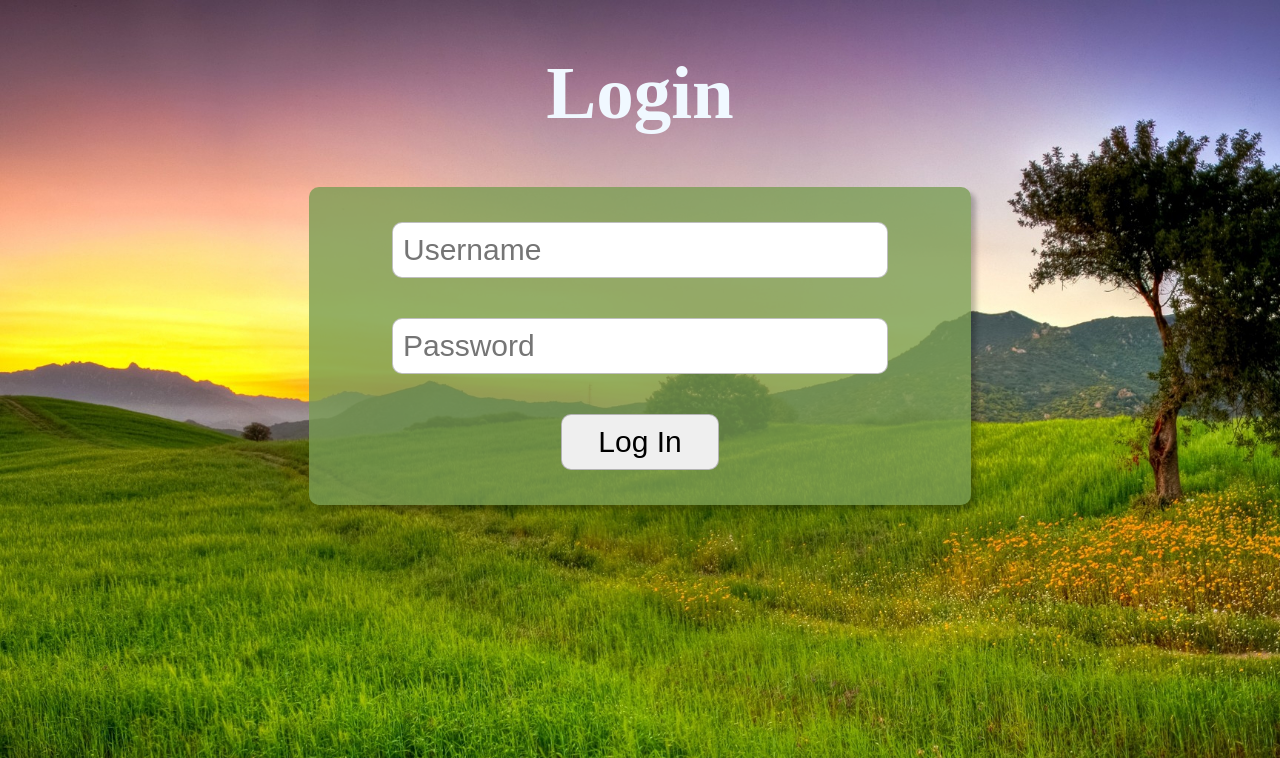
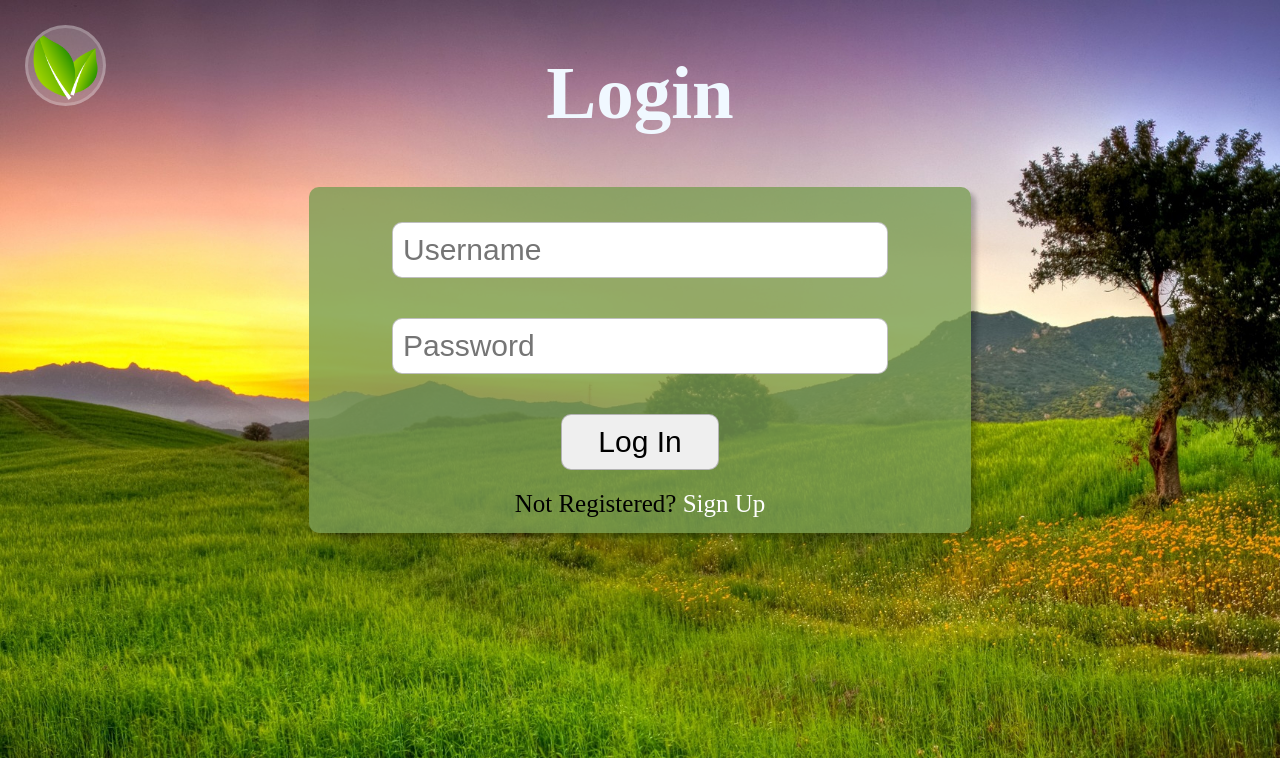
Before and after one commit to dshelton2001/POOS-Project-1, a PHP site: page /login.html in a window 1280 px wide. Shown: the top 758 px of the page. Run offline with PHP 8.4, Linux system fonts and the light colour scheme.

Commit message:
feat(web): update login links to home and signup
Include logo to home page and link to sign up. In addition, disable hashing of password until further notice.

```diff
--- a/css/login.css
+++ b/css/login.css
@@ -4,6 +4,18 @@ body
     background-attachment: fixed;
     background-repeat: no-repeat;
     background-size: cover;
+}
+
+#webLogo {
+    position: absolute;
+    top: 25px;
+    left: 25px;
+    background: rgba(255, 255, 255, 0.2);
+    min-width: 75px;
+    width: 5%;
+    border-color: rgba(255, 255, 255, 0.2);
+    border-radius: 50%;
+    border-style: solid;
 }
 
 #loginContainer {
@@ -51,8 +63,20 @@ body
     background-color: #F2EE9D;
 }
 
-#loginResultText {
-    color: #8C3333;
+.loginText {
     font-size: 25px;
     margin: 0px;
 }
+
+#loginResultText {
+    color: #8C3333;
+}
+
+#signUpText {
+    color: white;
+    text-decoration: none;
+}
+
+#signUpText:hover {
+    text-decoration: underline;
+}
--- a/js/login.js
+++ b/js/login.js
@@ -15,9 +15,11 @@ const loginEndpoint = 'Login.php'
 function doLogin() {
     let username = usernameInput.value;
     let password = passwordInput.value;
-    let hash = md5(password);
 
-    let tmp = { login: username, password: hash };
+    //! Re-enable hasing after Login / Sign Up completion
+    //let hash = md5(password);
+
+    let tmp = { login: username, password: password };
     let jsonPayload = JSON.stringify(tmp);
 
     let url = apiUrlBase + '/' + loginEndpoint;
--- a/login.html
+++ b/login.html
@@ -14,14 +14,16 @@
 </head>
 
 <body>
+    <a href="index.html"><img id="webLogo" src="images/logo.png"></a>
     <h1 id="loginTitle">Login</h1>
     <div id="loginContainer">
-        <p id="loginResultText"></p>
+        <p id="loginResultText" class="loginText"></p>
         <input type="text" class="innercontents" id="usernameInput" placeholder="Username" /><br />
         <input type="password" class="innercontents" id="passwordInput" placeholder="Password" /><br />
         <button type="button" class="innercontents" id="loginButton" class="buttons" onclick="doLogin();">
             Log In
         </button>
+        <p class="loginText">Not Registered? <a id="signUpText" href="signup.html">Sign Up</a></p>
     </div>
 </body>
 
```
Also changed, not shown: favicon.ico (added), images/logo.png (added).
